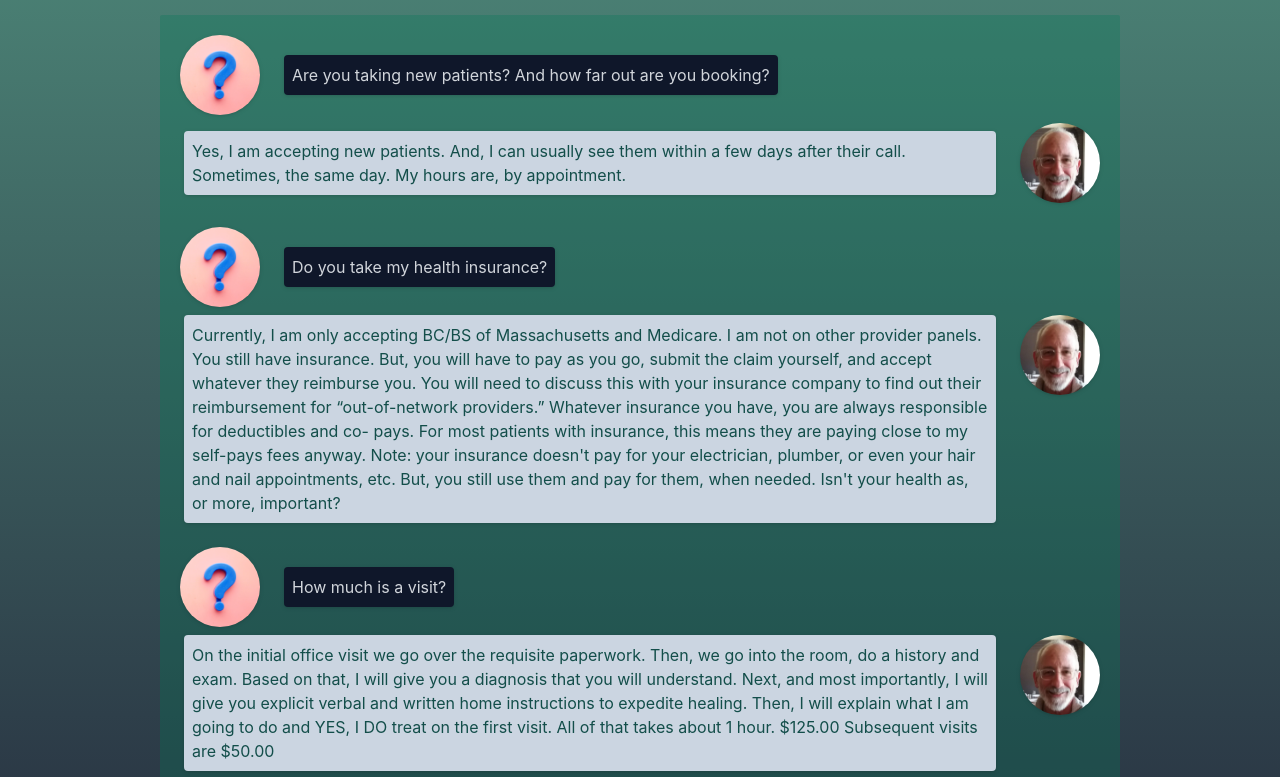
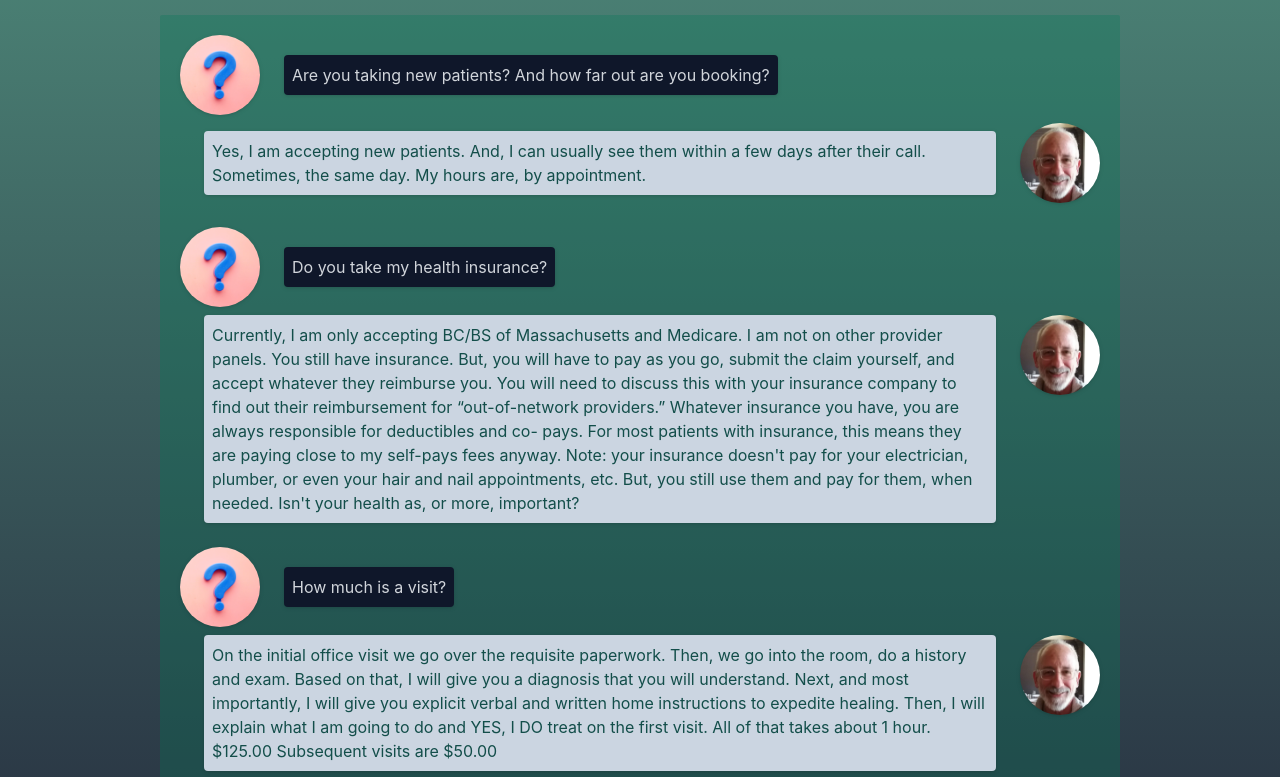
Before and after one commit to maxmay94/dr_may_2, a React (Vite) app: page / in a window 1280 px wide. Shown: the part 2940-3717 px from the top of the page. Built offline with nearby package versions, Linux system fonts and the light colour scheme.

Commit message:
change padding on FAQ text bubbles

```diff
--- a/src/components/answer/Answer.jsx
+++ b/src/components/answer/Answer.jsx
@@ -2,7 +2,7 @@ const Answer = ({answer, note}) => {
   let dr_pic = "/images/dad_recent.jpeg"
   return (
     <>
-      <div className="flex mt-2">
+      <div className="flex mt-2 pl-5">
         <div className="bg-slate-300 text-teal-900 m-1 my-auto p-2 drop-shadow rounded">
           { note &&
             <div className="text-orange-700">
--- a/src/components/question/Question.jsx
+++ b/src/components/question/Question.jsx
@@ -2,7 +2,7 @@ const Question = ({question}) => {
   let questionPic = "/images/question.jpeg"
   return (
     <>
-      <div className="flex">
+      <div className="flex pr-5">
         <img
           className="rounded-full mr-5 md:w-20 md:h-20 h-12 drop-shadow"
           src={questionPic}
```
